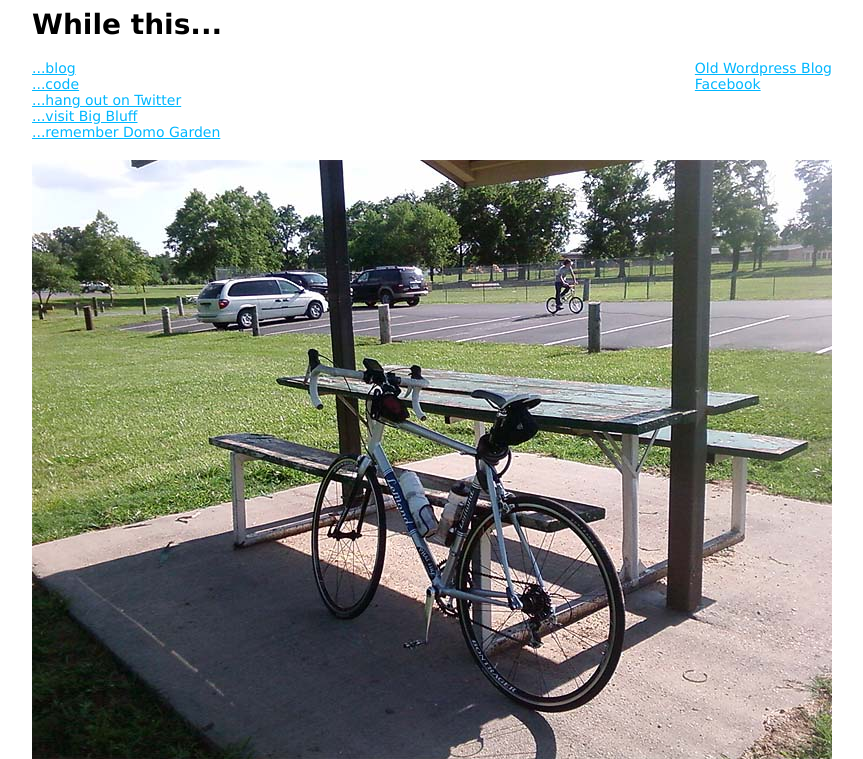
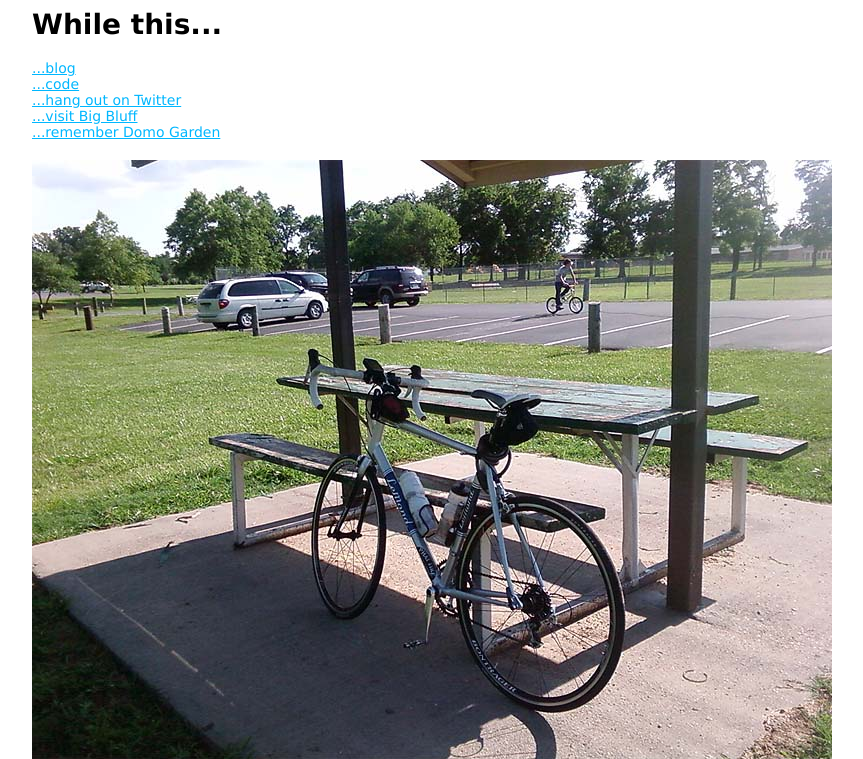
Before and after one commit to awanrky/mark-ott.info, a Node project: template views/index.jade in a window 1280 px wide. Shown: the top 759 px of the page, without its empty margins (208-1071 px from the left). Run offline with Node 20 templates, Linux system fonts and the light colour scheme; the template is opened without the code that fills it, so the values that code supplies are empty.

Commit message:
removed facebook and old blog links

```diff
--- a/package.json
+++ b/package.json
@@ -1,6 +1,6 @@
 {
 	"name": "mark-ott.info",
-	"version": "0.0.1-12",
+	"version": "0.0.1-13",
 	"private": true,
 	"scripts": {
 		"start": "node app.js"
--- a/public/stylesheets/index.css
+++ b/public/stylesheets/index.css
@@ -7,10 +7,6 @@
 	float: left;
 }
 
-#legacy-links {
-	float: right;
-}
-
 #picture img {
 	margin-top: 20px;
 }
--- a/views/index.jade
+++ b/views/index.jade
@@ -21,11 +21,5 @@ block content
 			div#domo-garden
 				a(href='http://www.domogarden.com')= '...remember Domo Garden'
 
-		div#legacy-links
-			div#wordpress-blog
-				a(href='http://mark-ott.info/blog/')= 'Old Wordpress Blog'
-			div#facebook
-				a(href='http://www.facebook.com/people/Mark-Ott/1518440299')= 'Facebook'
-
 		div#picture
 			img(src='images/lemond-by-picnic-table.jpg')
```
Also changed, not shown: views/blog.jade (deleted, +0 -10 lines).
